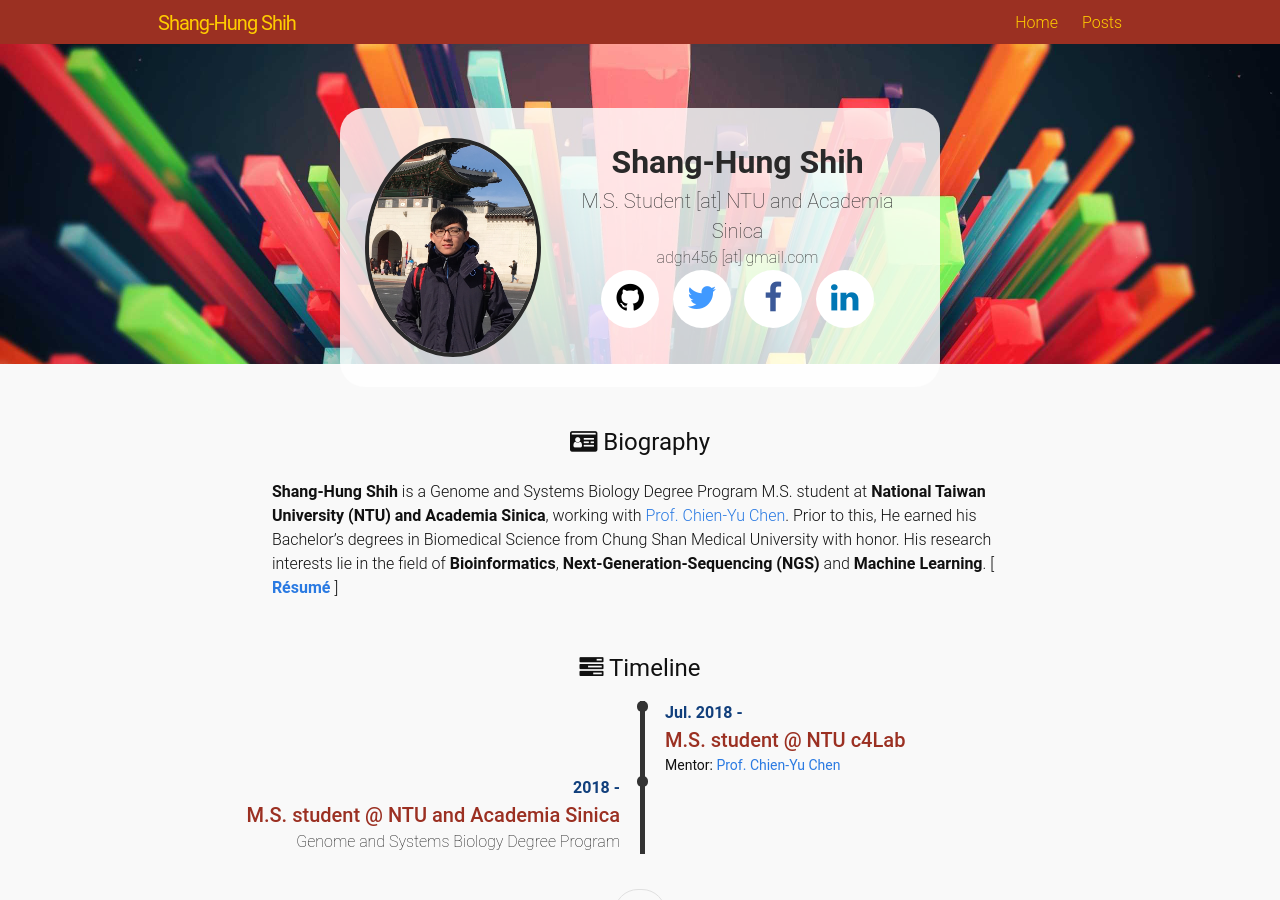
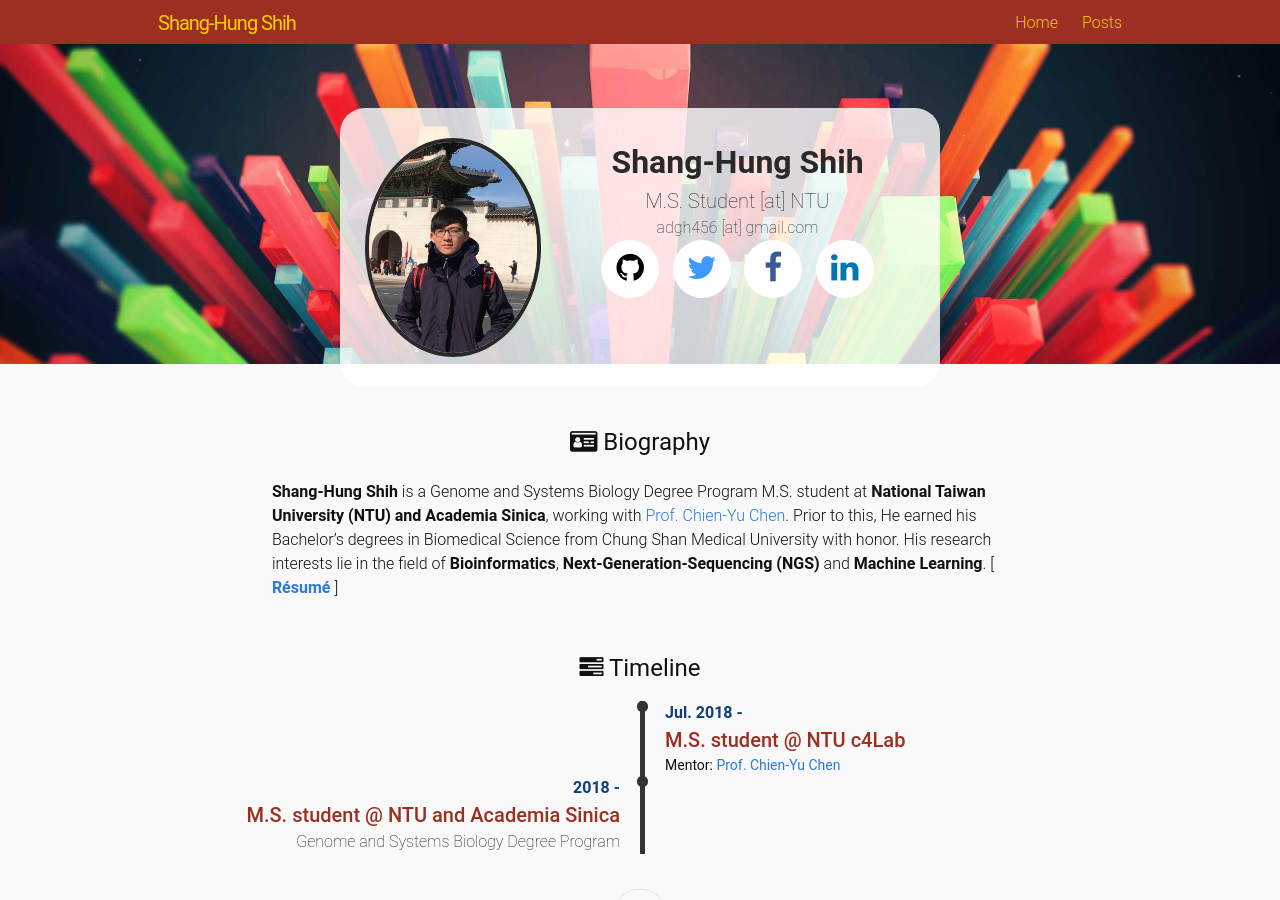
Before and after one commit to shanghungshih/shanghungshih.github.io, a Jekyll site: the page built from index.html, in a window 1280 px wide and 900 px high. Built offline with Jekyll 4.4.1, drawn with Linux system fonts in a browser that asks for light colours.

Commit message:
Update bio.yml

```diff
--- a/_data/bio.yml
+++ b/_data/bio.yml
@@ -1,5 +1,5 @@
 name:       " Shang-Hung Shih"
-title:      "M.S. Student [at] NTU and Academia Sinica"
+title:      "M.S. Student [at] NTU"
 email:      "adgh456 [at] gmail.com"
 head_pic:   "/images/self-portrait/me.jpg"
 deep_pic:   "/images/self-portrait/deep-me.jpg"
```
